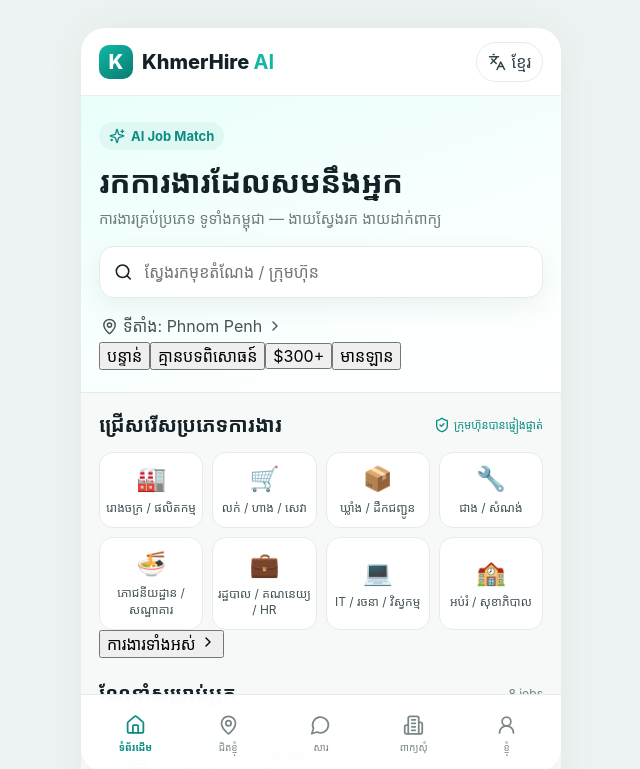
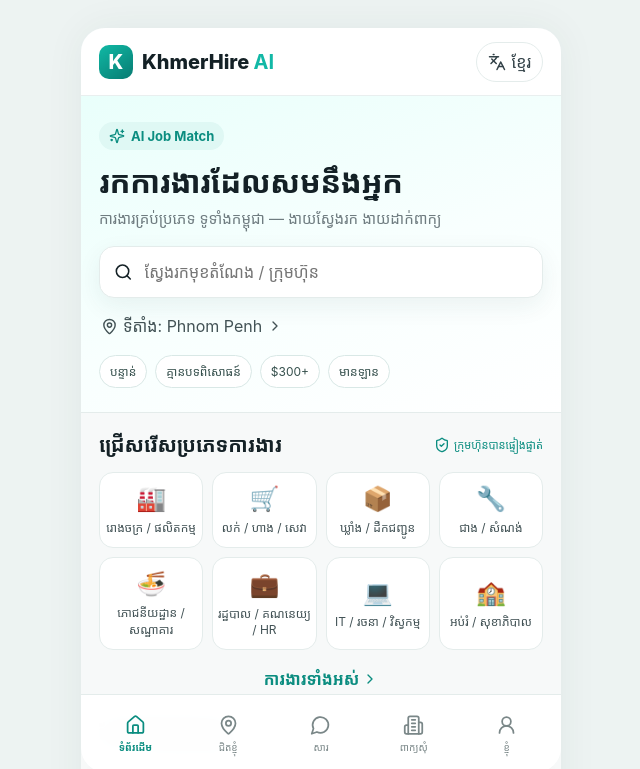
Before and after one commit to jiangsanlin-crypto/zhihuiqz, a React (Vite) app in the folder frontend/: page / in a window 1280 px wide. Shown: the top 769 px of the page, without its empty margins (319-959 px from the left). Built offline with nearby package versions, Linux system fonts and the light colour scheme.

Commit message:
style(product): add simple category and quick-filter states

```diff
--- a/frontend/src/styles.css
+++ b/frontend/src/styles.css
@@ -36,3 +36,10 @@
 .bottomNav{position:fixed;bottom:0;left:50%;transform:translateX(-50%);max-width:480px;width:100%;height:78px;padding:7px 8px max(7px,env(safe-area-inset-bottom));display:grid;grid-template-columns:repeat(5,1fr);background:rgba(255,255,255,.97);border-top:1px solid var(--line);backdrop-filter:blur(16px)}
 .bottomNav button{border:0;background:none;color:#7a8788;display:flex;flex-direction:column;align-items:center;justify-content:center;gap:3px;font-size:10px}.bottomNav button svg{width:21px}.bottomNav button.active{color:var(--brand-dark);font-weight:800}
 @media(min-width:760px){body{padding:28px}.app{border-radius:24px;overflow:hidden;min-height:calc(100vh - 56px)}.bottomNav{bottom:28px;border-radius:0 0 24px 24px}}
+
+
+.filterChips{display:flex;gap:8px;overflow-x:auto;margin-top:13px;padding-bottom:2px;scrollbar-width:none}
+.filterChips::-webkit-scrollbar{display:none}
+.filterChips button{flex:none;border:1px solid #d9e8e6;background:#fff;color:#36504d;border-radius:999px;padding:7px 10px;font-size:12px}
+.category.active{border-color:#72d8ce;background:#e8fbf8;box-shadow:inset 0 0 0 1px #8ce0d7}
+.allCategories{margin-top:11px;width:100%;border:0;background:transparent;color:var(--brand-dark);font-weight:800;display:flex;align-items:center;justify-content:center;gap:3px;padding:7px}
```
